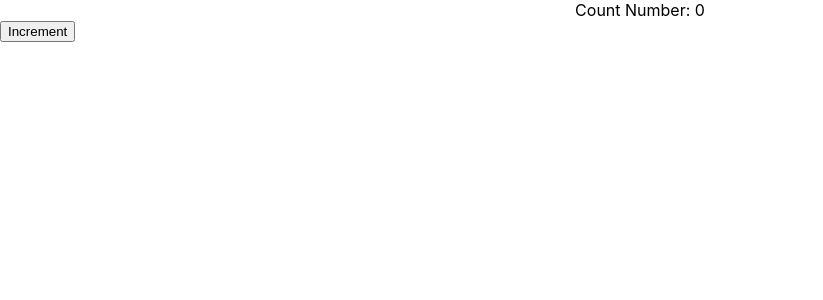
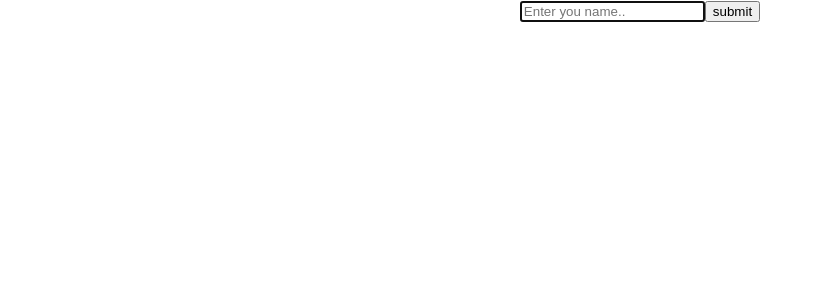
Before and after one commit to Rabindramanohar/react-adv-concepts, a React (Create React App) app: page / in a window 1280 px wide. Shown: the top 300 px of the page, without its empty margins (0-823 px from the left). Built offline with nearby package versions, Linux system fonts and the light colour scheme.

Commit message:
Refs done

```diff
--- a/src/App.js
+++ b/src/App.js
@@ -3,6 +3,7 @@ import FragmentDemoComponent from './components/Fragments/FragmentsDemo';
 import NormalComponent from './components/Portals/NormalComponent';
 import ParentComponent from './components/Portals/ParentComponent';
 import PortalComponent from './components/Portals/PortalComponent';
+import RefDemoComponent from './components/Refs/RefDemo';
 /* import EnhancedCommentComponent from './components/PureComponent/HOC/CommentsComponents';
 import CommentsComponents from './components/PureComponent/HOC/CommentsComponents';
 import EnhancedLikeComponent from './components/PureComponent/HOC/LikeCounts';
@@ -21,7 +22,8 @@ function App() {
       {/* <FragmentDemoComponent /> */}
       {/* <NormalComponent />
       <PortalComponent /> */}
-      <ParentComponent />
+      {/* <ParentComponent /> */}
+      <RefDemoComponent />
     </div>
   );
 }
--- /dev/null
+++ b/src/components/Refs/RefDemo.js
@@ -0,0 +1,29 @@
+import React, {Component    } from 'react';
+
+class RefDemoComponent extends Component {
+    constructor(props) {
+        super(props);
+        this.state = {  }
+        this.inputRef = React.createRef();
+    }
+
+    componentDidMount() {
+        this.inputRef.current.focus();
+        this.inputRef.current.placeholder = "Enter you name..";
+        console.log(this.inputRef.current.className);
+    }
+
+    onSubmit = () => {
+        console.log(this.inputRef.current.value);
+    }
+    render() {
+        return (
+            <>
+                <input className = "test" type = "text" ref = {this.inputRef}/>
+                <button onClick={this.onSubmit}>submit</button>
+            </>
+        );
+    }
+}
+
+export default RefDemoComponent;
```
Also changed, not shown: src/components/Forwarding Refs/theory.txt (added), src/components/Refs/theory.txt (added), 1 other file (tests, documents, lock files or other folders).
